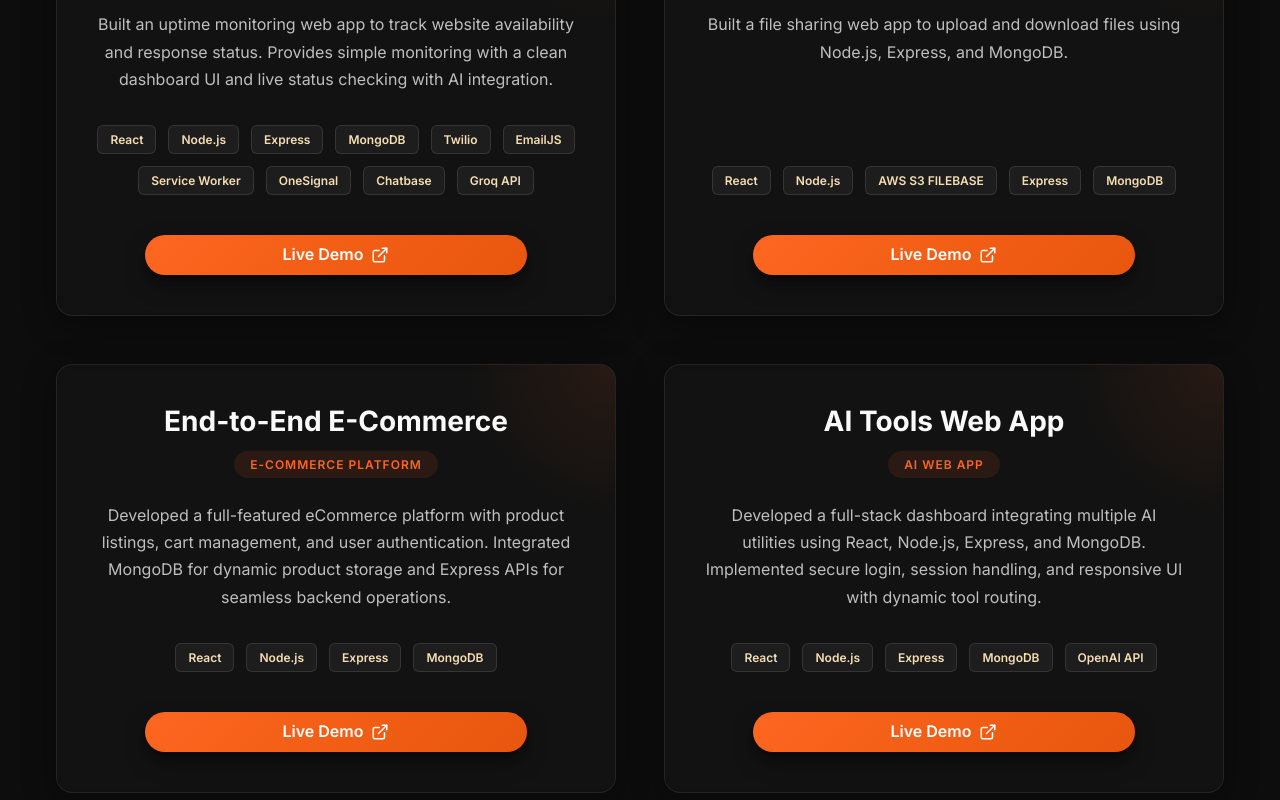
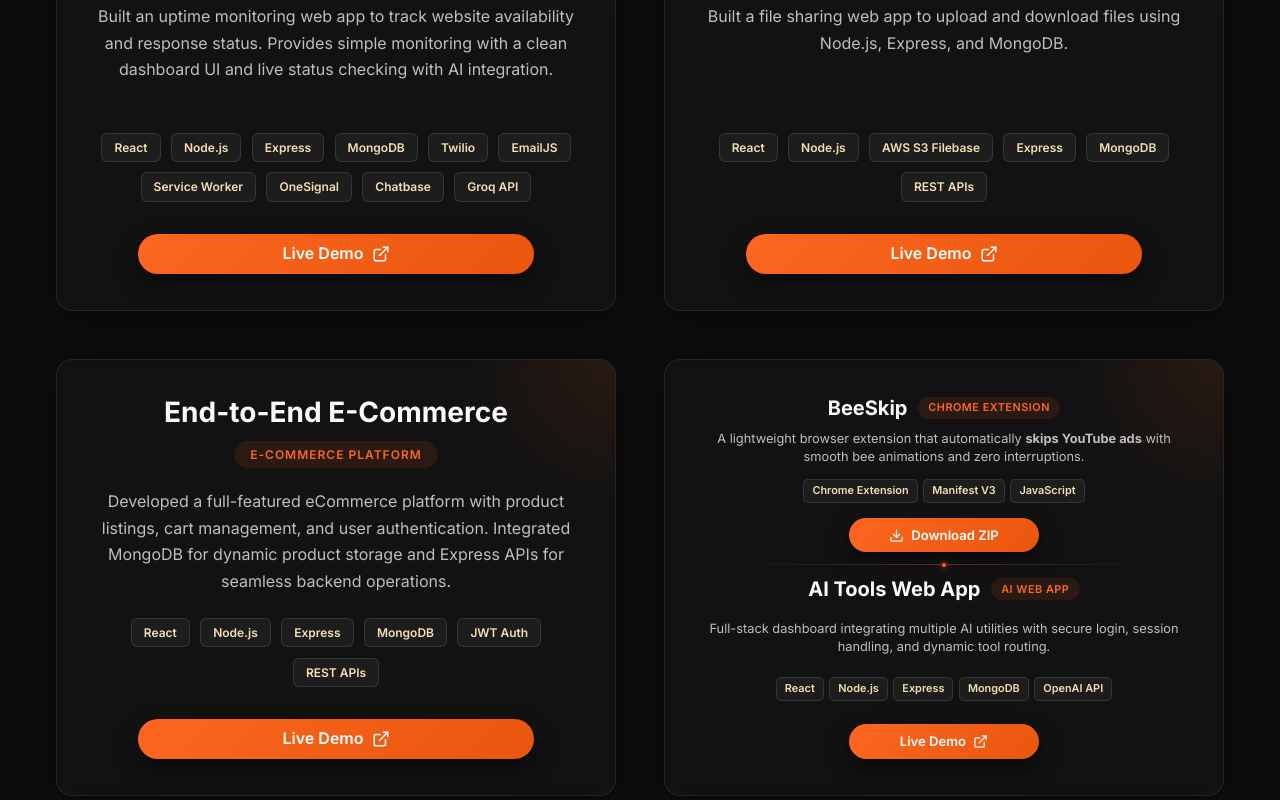
Before and after one commit to YugSudani/yug-portfolio, a React (Vite) app: page / in a window 1280 px wide. Shown: the part 3460-4260 px from the top of the page. Built offline with nearby package versions, Linux system fonts and the light colour scheme.

Commit message:
feat: add Tools component and update Projects section with new features

```diff
--- a/src/components/Projects/Projects.css
+++ b/src/components/Projects/Projects.css
@@ -5,12 +5,19 @@
     margin-top: 2rem;
 }
 
+@media (min-width: 820px) {
+    .projects-grid {
+        grid-template-columns: repeat(2, 1fr);
+        grid-auto-rows: 1fr;
+    }
+}
+
 .project-card {
     display: flex;
     flex-direction: column;
     align-items: center;
     text-align: center;
-    padding: 2.5rem;
+    padding: 2.25rem 2rem;
     height: 100%;
     position: relative;
     overflow: hidden;
@@ -34,7 +41,7 @@
 }
 
 .project-header {
-    margin-bottom: 1.5rem;
+    margin-bottom: 1.25rem;
 }
 
 .project-card h3 {
@@ -57,16 +64,16 @@
 
 .project-description {
     color: hsl(var(--text-secondary));
-    margin-bottom: 2rem;
+    margin-bottom: 1.5rem;
     flex-grow: 1;
-    line-height: 1.7;
+    line-height: 1.65;
 }
 
 .project-tech {
     display: flex;
     flex-wrap: wrap;
-    gap: 0.75rem;
-    margin-bottom: 2.5rem;
+    gap: 0.65rem;
+    margin-bottom: 2rem;
     justify-content: center;
 }
 
@@ -85,7 +92,7 @@
     align-items: center;
     justify-content: center;
     width: 80%;
-    padding: 1rem 2rem;
+    padding: 0.75rem 2rem;
     margin: 0 auto;
     height: 2.5rem;
 }
--- a/src/components/Projects/Projects.jsx
+++ b/src/components/Projects/Projects.jsx
@@ -1,5 +1,6 @@
 import { ExternalLink } from "lucide-react";
 import useScrollAnimation from "../../utils/useScrollAnimation";
+import Tools from "../Tools/Tools";
 import "./Projects.css";
 
 const Projects = () => {
@@ -30,7 +31,7 @@ const Projects = () => {
       badge: "File Transfer",
       description:
         "Built a file sharing web app to upload and download files using Node.js, Express, and MongoDB.",
-      tech: ["React", "Node.js", "AWS S3 FILEBASE", "Express", "MongoDB"],
+      tech: ["React", "Node.js", "AWS S3 Filebase", "Express", "MongoDB", "REST APIs"],
       link: "https://sendeverywhere-file-transfer-1.onrender.com/",
     },
     {
@@ -38,17 +39,10 @@ const Projects = () => {
       badge: "E-Commerce Platform",
       description:
         "Developed a full-featured eCommerce platform with product listings, cart management, and user authentication. Integrated MongoDB for dynamic product storage and Express APIs for seamless backend operations.",
-      tech: ["React", "Node.js", "Express", "MongoDB"],
+      tech: ["React", "Node.js", "Express", "MongoDB", "JWT Auth", "REST APIs"],
       link: "https://jwelcommerce.onrender.com/",
     },
-    {
-      title: "AI Tools Web App",
-      badge: "AI Web App",
-      description:
-        "Developed a full-stack dashboard integrating multiple AI utilities using React, Node.js, Express, and MongoDB. Implemented secure login, session handling, and responsive UI with dynamic tool routing.",
-      tech: ["React", "Node.js", "Express", "MongoDB", "OpenAI API"],
-      link: "https://aitools-bs8f.onrender.com/",
-    },
+
   ];
 
   return (
@@ -82,6 +76,9 @@ const Projects = () => {
               </a>
             </div>
           ))}
+
+          {/* Fourth tile: Tools Showcase with BeeSkip and AI Tools Web App */}
+          <Tools ref={(el) => addToRefs(el, projects.length)} />
         </div>
       </div>
     </section>
--- /dev/null
+++ b/src/components/Tools/Tools.css
@@ -0,0 +1,172 @@
+.tools-card {
+    display: flex;
+    flex-direction: column;
+    justify-content: center;
+    padding: 1.75rem 1.6rem;
+    height: 100%;
+    position: relative;
+    overflow: hidden;
+    background: hsla(var(--bg-dark) / 0.6);
+    backdrop-filter: blur(4px);
+    -webkit-backdrop-filter: blur(4px);
+    border: 1px solid hsla(var(--text-primary) / 0.08);
+    box-shadow: 0 8px 32px rgba(0, 0, 0, 0.4);
+    border-radius: var(--radius-lg);
+    text-align: center;
+}
+
+.tools-card::before {
+    content: '';
+    position: absolute;
+    top: 0;
+    right: 0;
+    width: 140px;
+    height: 140px;
+    background: radial-gradient(circle at top right, hsla(var(--primary) / 0.12), transparent 70%);
+    pointer-events: none;
+}
+
+.tools-inner-container {
+    display: flex;
+    flex-direction: column;
+    justify-content: space-between;
+    height: 100%;
+    width: 100%;
+}
+
+.tool-block-wrapper {
+    display: flex;
+    flex-direction: column;
+    align-items: center;
+    width: 100%;
+    flex: 1;
+    justify-content: space-between;
+}
+
+/* Tool Item */
+.tool-item {
+    display: flex;
+    flex-direction: column;
+    align-items: center;
+    text-align: center;
+    width: 100%;
+    flex: 1;
+    justify-content: space-between;
+}
+
+.tool-header {
+    margin-bottom: 0.35rem;
+    width: 100%;
+}
+
+.tool-title-wrap {
+    display: flex;
+    align-items: center;
+    justify-content: center;
+    gap: 0.65rem;
+    flex-wrap: wrap;
+}
+
+.tool-header h4 {
+    font-size: 1.25rem;
+    font-weight: 700;
+    margin: 0;
+    color: hsl(var(--text-primary));
+}
+
+.tool-header .project-badge {
+    font-size: 0.68rem;
+    padding: 0.15rem 0.65rem;
+    letter-spacing: 0.5px;
+}
+
+.tool-description {
+    color: hsl(var(--text-secondary));
+    font-size: 0.8rem;
+    line-height: 1.45;
+    margin-bottom: 0.45rem;
+    max-width: 95%;
+}
+
+.tool-tech {
+    display: flex;
+    flex-wrap: wrap;
+    gap: 0.35rem;
+    margin-bottom: 0.65rem;
+    justify-content: center;
+}
+
+.tool-tech span {
+    font-size: 0.68rem;
+    color: wheat;
+    font-weight: 600;
+    padding: 0.15rem 0.5rem;
+    background: hsla(var(--text-primary) / 0.05);
+    border-radius: 5px;
+    border: 1px solid hsla(var(--text-primary) / 0.1);
+}
+
+.tool-action-btn {
+    display: inline-flex;
+    align-items: center;
+    justify-content: center;
+    gap: 0.45rem;
+    width: 75%;
+    max-width: 190px;
+    padding: 0.4rem 1rem;
+    height: 2.15rem;
+    font-size: 0.82rem;
+    font-weight: 600;
+    text-decoration: none;
+    margin: 0 auto;
+    border-radius: var(--radius-full);
+}
+
+/* Sleek Divider between the two tools */
+.tools-card-divider {
+    position: relative;
+    width: 85%;
+    margin: 0.75rem auto;
+    height: 1px;
+    background: linear-gradient(90deg, transparent, hsla(var(--primary) / 0.35), transparent);
+}
+
+.tools-card-divider::after {
+    content: '';
+    position: absolute;
+    top: 50%;
+    left: 50%;
+    transform: translate(-50%, -50%);
+    width: 4px;
+    height: 4px;
+    border-radius: 50%;
+    background: hsl(var(--primary));
+    box-shadow: 0 0 6px hsl(var(--primary));
+}
+
+/* Standalone Section Styles if used independently */
+.tools-section {
+    position: relative;
+    padding: 5rem 0;
+}
+
+.tools-standalone-grid {
+    display: grid;
+    grid-template-columns: repeat(auto-fit, minmax(320px, 1fr));
+    gap: 2.5rem;
+    margin-top: 2rem;
+}
+
+@media (max-width: 768px) {
+    .tools-card {
+        padding: 1.5rem 1.25rem;
+    }
+
+    .tool-header h4 {
+        font-size: 1.15rem;
+    }
+
+    .tool-action-btn {
+        width: 85%;
+    }
+}
--- /dev/null
+++ b/src/components/Tools/Tools.jsx
@@ -0,0 +1,109 @@
+import { forwardRef } from "react";
+import { Download, ExternalLink, Wrench } from "lucide-react";
+import "./Tools.css";
+
+const toolsData = [
+  {
+    title: "BeeSkip",
+    badge: "Chrome Extension",
+    description: (
+      <>
+        A lightweight browser extension that automatically{" "}
+        <strong>skips YouTube ads</strong> with smooth bee animations and
+        zero interruptions.
+      </>
+    ),
+    tech: ["Chrome Extension", "Manifest V3", "JavaScript"],
+    isDownload: true,
+    url: "/beeSkip.zip",
+    downloadName: "beeSkip.zip",
+    buttonText: "Download ZIP",
+  },
+  {
+    title: "AI Tools Web App",
+    badge: "AI Web App",
+    description:
+      "Full-stack dashboard integrating multiple AI utilities with secure login, session handling, and dynamic tool routing.",
+    tech: ["React", "Node.js", "Express", "MongoDB", "OpenAI API"],
+    isDownload: false,
+    url: "https://aitools-bs8f.onrender.com/",
+    buttonText: "Live Demo",
+  },
+];
+
+const Tools = forwardRef(({ asSection = false, className = "" }, ref) => {
+  const content = (
+    <div className="tools-inner-container">
+      {toolsData.map((tool, index) => (
+        <div key={tool.title} className="tool-block-wrapper">
+          <div className="tool-item">
+            <div className="tool-header">
+              <div className="tool-title-wrap">
+                <h4>{tool.title}</h4>
+                <span className="project-badge">{tool.badge}</span>
+              </div>
+            </div>
+            <p className="tool-description">{tool.description}</p>
+            <div className="tool-tech">
+              {tool.tech.map((tech, techIndex) => (
+                <span key={techIndex}>{tech}</span>
+              ))}
+            </div>
+
+            {tool.isDownload ? (
+              <a
+                href={tool.url}
+                download={tool.downloadName}
+                className="tool-action-btn btn btn-primary"
+              >
+                <Download size={15} />
+                <span>{tool.buttonText}</span>
+              </a>
+            ) : (
+              <a
+                href={tool.url}
+                target="_blank"
+                rel="noopener noreferrer"
+                className="tool-action-btn btn btn-primary"
+              >
+                <span>{tool.buttonText}</span>
+                <ExternalLink size={15} />
+              </a>
+            )}
+          </div>
+
+          {index < toolsData.length - 1 && (
+            <div className="tools-card-divider" />
+          )}
+        </div>
+      ))}
+    </div>
+  );
+
+
+  if (asSection) {
+    return (
+      <section id="tools" className="section tools-section" ref={ref}>
+        <div className="container">
+          <h2 className="section-title gradient-text">Tools</h2>
+          <div className="tools-standalone-grid">
+            <div className={`tools-card glass ${className}`}>{content}</div>
+          </div>
+        </div>
+      </section>
+    );
+  }
+
+  return (
+    <div
+      ref={ref}
+      className={`project-card tools-card glass ${className}`}
+    >
+      {content}
+    </div>
+  );
+});
+
+Tools.displayName = "Tools";
+
+export default Tools;
--- a/src/components/index.js
+++ b/src/components/index.js
@@ -8,3 +8,4 @@ export { default as Projects } from './Projects/Projects';
 export { default as Education } from './Education/Education';
 export { default as Contact } from './Contact/Contact';
 export { default as Footer } from './Footer/Footer';
+export { default as Tools } from './Tools/Tools';
```
Also changed, not shown: beeSkip/manifest.json (added), public/34.jpeg (deleted), 1 other file (tests, documents, lock files or other folders).
